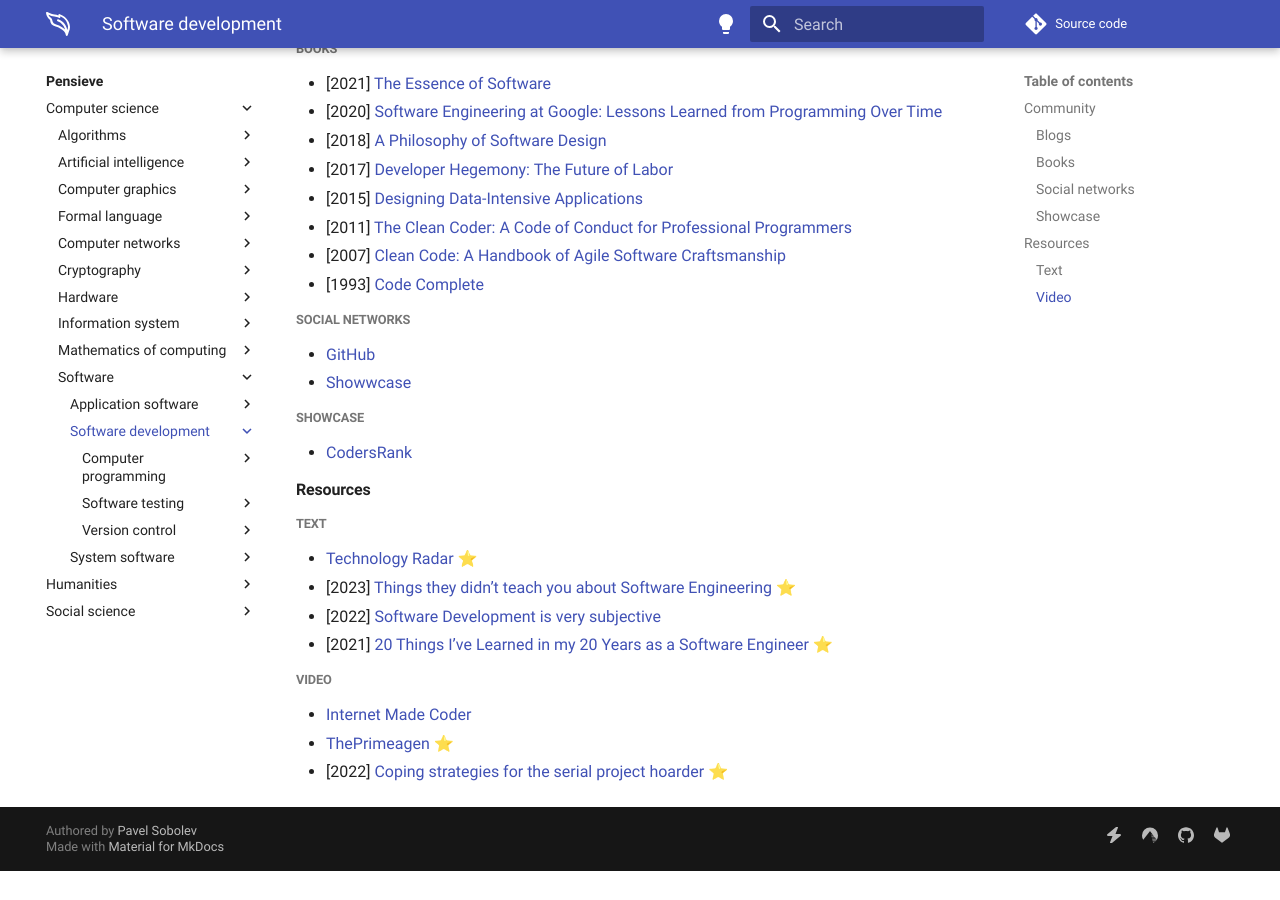
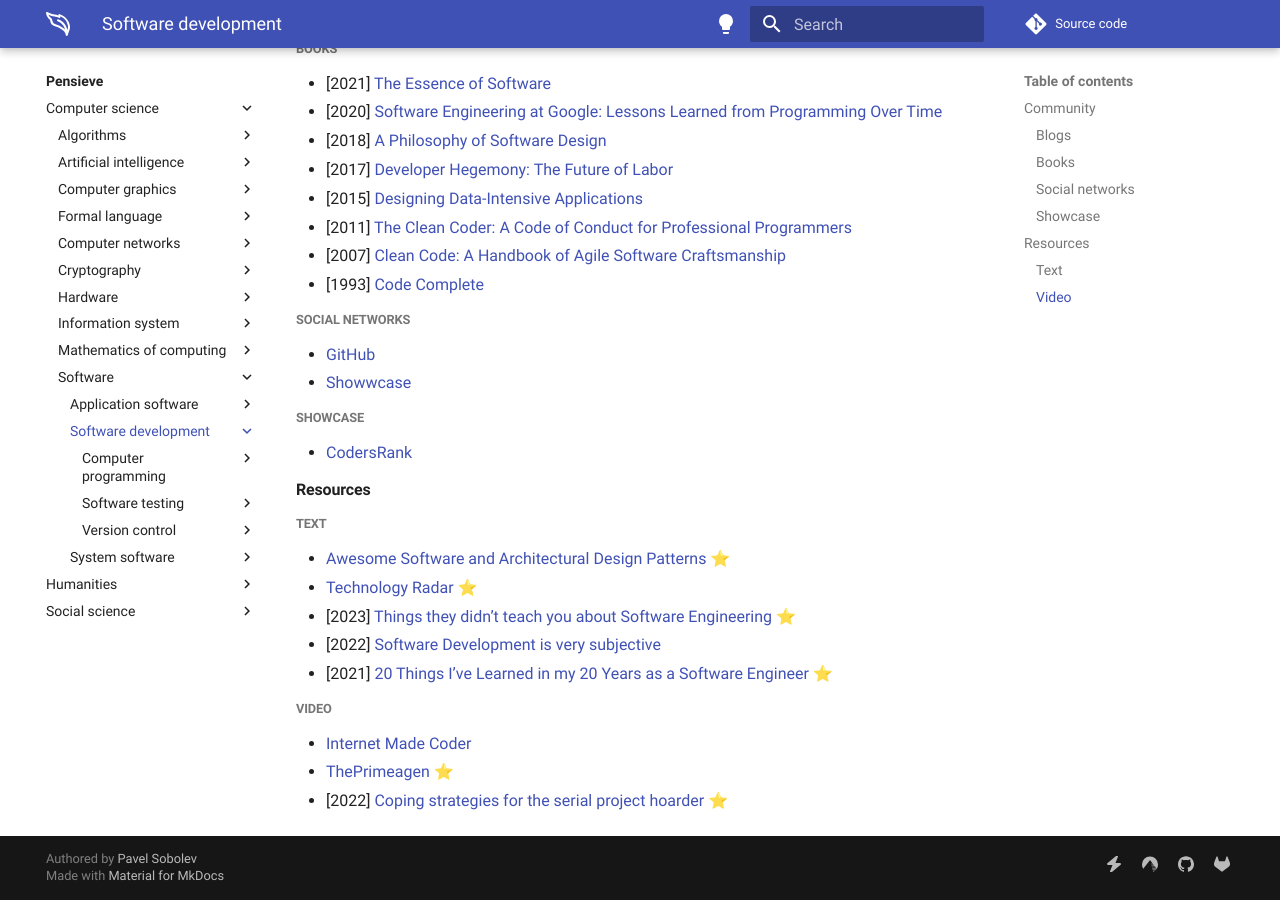
Before and after one commit to paveloom/paveloom.dev, an MkDocs documentation site: the page built from content/pensieve/software-development.md, in a window 1280 px wide and 900 px high, scrolled down 512 px. Built offline with MkDocs 1.6.1 and Material for MkDocs 9.7.7, drawn with Linux system fonts in a browser that asks for light colours; comment, search, counter and statistics services are not loaded; before the commit the page ends 1383 px from its top, so only the background shows below that.

Commit message:
Pensieve: update the Software development page.

```diff
--- a/content/pensieve/software-development.md
+++ b/content/pensieve/software-development.md
@@ -29,6 +29,7 @@
 #### Resources
 
 ##### Text
+- [Awesome Software and Architectural Design Patterns](https://github.com/DovAmir/awesome-design-patterns) ⭐
 - [Technology Radar](https://www.thoughtworks.com/radar) ⭐
 - [2023] [Things they didn’t teach you about Software Engineering](https://vadimkravcenko.com/shorts/things-they-didnt-teach-you) ⭐
 - [2022] [Software Development is very subjective](https://vadimkravcenko.com/shorts/software-development-subjective)
```
